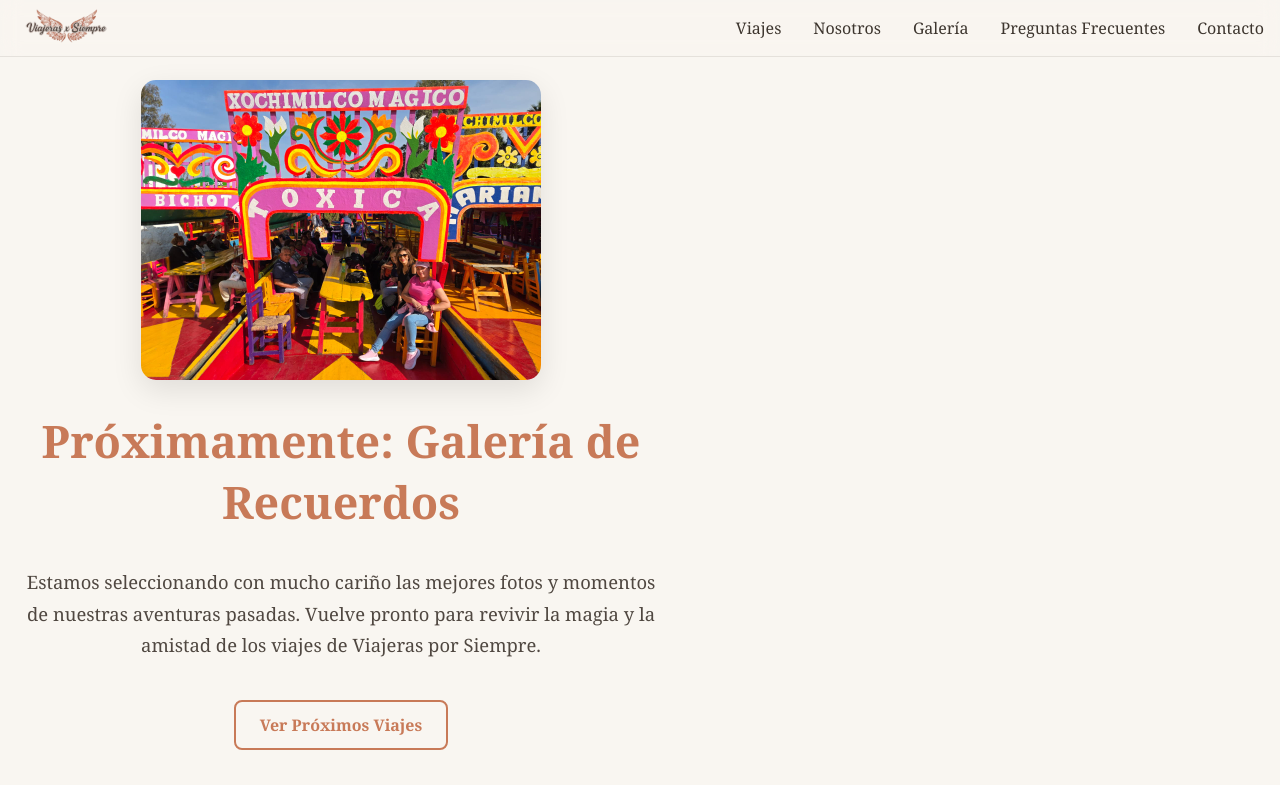
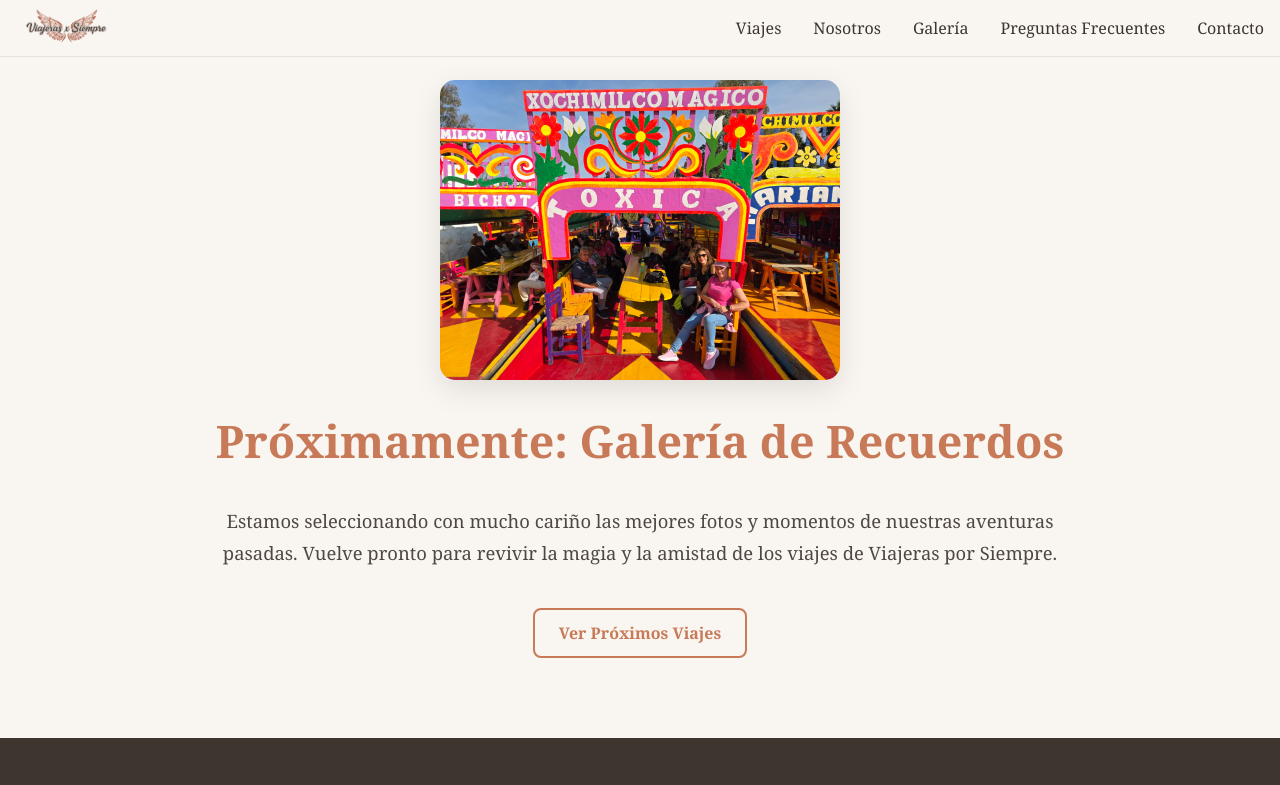
Before and after one commit to Durounseki/viajes-tlh, a React (Vite) app in the folder app/: page /galeria in a window 1280 px wide. Shown: the top 785 px of the page. Built offline with nearby package versions, Linux system fonts and the light colour scheme.

Commit message:
fix: desktop layout

```diff
--- a/app/src/main.css
+++ b/app/src/main.css
@@ -24,7 +24,7 @@ body {
 #root {
   display: flex;
   flex-direction: column;
-  height: 100dvh;
+  min-height: 100dvh;
   max-width: 100vw;
   overflow-x: hidden;
 }
--- a/app/src/styles/Admin.module.css
+++ b/app/src/styles/Admin.module.css
@@ -187,7 +187,7 @@
     background-color: #ffffff;
     border-right: 1px solid var(--color-background);
     padding: 1.5rem;
-    height: 100vh;
+    min-height: 100vh;
     position: sticky;
     top: 0;
   }
--- a/app/src/styles/Galeria.module.css
+++ b/app/src/styles/Galeria.module.css
@@ -1,9 +1,11 @@
 .container {
-  padding: 5rem 1rem 4rem 1rem;
+  width: 90%;
+  max-width: 900px;
+  padding: 5rem 1rem;
+  margin: 0 auto;
 }
 
 .content {
-  max-width: 650px;
   text-align: center;
   display: flex;
   flex-direction: column;
--- a/app/src/styles/TripCard.module.css
+++ b/app/src/styles/TripCard.module.css
@@ -10,6 +10,7 @@
   color: var(--color-text);
   display: flex;
   flex-direction: column;
+  height: 100%;
 }
 
 .tripCardImage {
--- a/app/src/styles/TripPage.module.css
+++ b/app/src/styles/TripPage.module.css
@@ -1,6 +1,8 @@
 .container {
+  width: 90%;
   max-width: 900px;
   padding: 5rem 1rem;
+  margin: 0 auto;
 }
 
 .carouselContainer {
@@ -179,6 +181,7 @@
 
 .otherTripsGrid a {
   text-decoration: none;
+  display: flex;
 }
 
 .smallTripCard {
--- a/app/src/styles/Viajes.module.css
+++ b/app/src/styles/Viajes.module.css
@@ -1,6 +1,8 @@
 .page-container {
+  width: 90%;
   max-width: 900px;
   padding: 3rem 1rem;
+  margin: 0 auto;
 }
 
 .page-title {
```
